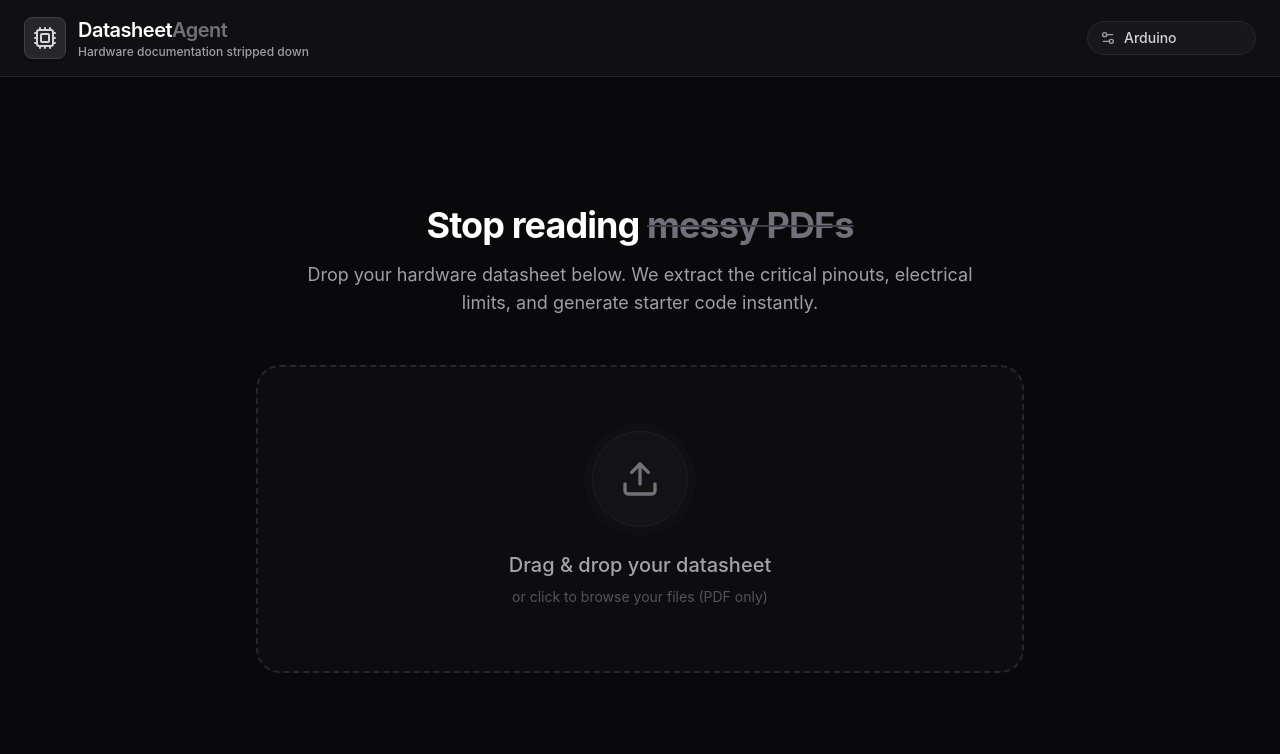
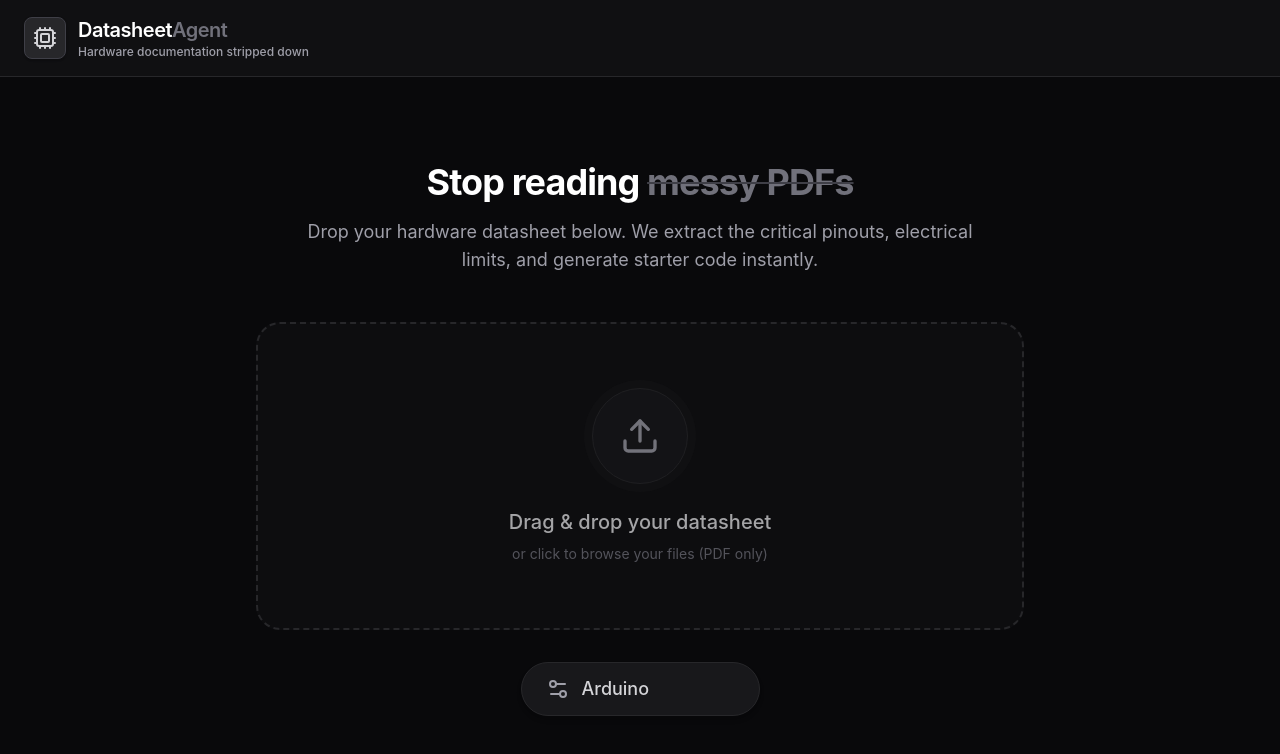
Before and after one commit to brandon-1127/Datasheet-Agent, a React (Vite) app in the folder frontend/: page / in a window 1280 px wide. Shown: the top 754 px of the page. Built offline with nearby package versions, Linux system fonts and the light colour scheme.

Commit message:
starting data processing UI

```diff
--- a/frontend/package.json
+++ b/frontend/package.json
@@ -11,7 +11,8 @@
   },
   "dependencies": {
     "react": "^19.2.0",
-    "react-dom": "^19.2.0"
+    "react-dom": "^19.2.0",
+    "reactflow": "^11.11.4"
   },
   "devDependencies": {
     "@eslint/js": "^9.39.1",
--- a/frontend/src/App.tsx
+++ b/frontend/src/App.tsx
@@ -2,30 +2,65 @@ import { useState, useCallback } from 'react';
 import { useDropzone } from 'react-dropzone';
 import { Upload, FileText, Cpu, Settings2 } from 'lucide-react';
 import classNames from 'classnames';
+import { ReactFlow, Background, Controls } from 'reactflow';
+import 'reactflow/dist/style.css';
 
+
+/**
+ * Welcome to React!
+ *
+ * A React "Component" is just a JavaScript function that returns UI (HTML).
+ * The HTML inside this JavaScript file is called JSX (or TSX if using TypeScript).
+ * Notice how we can mix JavaScript logic and HTML tags in the same file!
+ */
 function App() {
+  /**
+   * STATE in React:
+   * This is how React remembers things. `useState` gives us two things:
+   * 1. `file`: The current value (initially `null` because no file is selected).
+   * 2. `setFile`: A function we call to change the value.
+   * Whenever `setFile` is called, React automatically re-draws the entire screen!
+   */
   const [file, setFile] = useState<File | null>(null);
 
+  /**
+   * This function runs when a user drops a file onto the screen.
+   * It takes the array of `acceptedFiles` and uses `setFile` to save the very first one [0].
+   */
   const onDrop = useCallback((acceptedFiles: File[]) => {
     if (acceptedFiles.length > 0) {
-      setFile(acceptedFiles[0]);
+      setFile(acceptedFiles[0]); // This tells React to re-render the screen
     }
   }, []);
 
+  /**
+   * This is a "Hook" from a library called `react-dropzone`.
+   * It handles all the complex logic of dragging, hovering, and reading files from the browser,
+   * so we don't have to write it ourselves!
+   */
   const { getRootProps, getInputProps, isDragActive } = useDropzone({
-    onDrop,
-    accept: {
-      'application/pdf': ['.pdf']
-    },
-    maxFiles: 1
+    onDrop, // Tell it to run our onDrop function above when a file is dropped
+    accept: { 'application/pdf': ['.pdf'] }, // ONLY allow PDFs
+    maxFiles: 1 // Only one file at a time
   });
 
   return (
+    // Tailwind CSS Explained:
+    // Every `className` here is actually a pre-written CSS style.
+    // - `min-h-screen`: Make this block take up at least 100% of the screen height.
+    // - `bg-zinc-950`: Background color is a very dark gray (almost black).
+    // - `text-zinc-100`: Text color is very light gray (almost white).
+    // - `flex flex-col`: Use CSS flexbox to stack things vertically (Column).
     <div className="min-h-screen bg-zinc-950 text-zinc-100 flex flex-col font-sans">
-      {/* Header */}
+
+      {/*
+        HEADER SECTION
+        `sticky top-0 z-50` makes the header stick to the top of the screen when scrolling.
+      */}
       <header className="border-b border-zinc-800 bg-zinc-900/50 backdrop-blur-md px-6 py-4 flex items-center justify-between sticky top-0 z-50">
         <div className="flex items-center gap-3">
           <div className="bg-zinc-800 p-2 rounded-lg border border-zinc-700 shadow-sm">
+            {/* The `<Cpu />` tag is importing an SVG icon from the lucide-react library */}
             <Cpu className="w-6 h-6 text-zinc-300" />
           </div>
           <div>
@@ -34,25 +69,14 @@ function App() {
           </div>
         </div>
 
-        <div className="flex gap-4 items-center">
-          <div className="flex items-center gap-2 bg-zinc-900 px-3 py-1.5 rounded-full border border-zinc-800">
-            <Settings2 className="w-4 h-4 text-zinc-400" />
-            <select className="bg-transparent text-sm font-medium text-zinc-300 outline-none appearance-none cursor-pointer">
-              <option value="arduino">Arduino</option>
-              <option value="esp32">ESP32</option>
-              <option value="nordic">Nordic nRF52</option>
-              <option value="raspberry-pi-pico">Raspberry Pi Pico</option>
-              <option value="raspberry-pi-5/4">Raspberry Pi 5/4</option>
-              <option value="stm32">STM32</option>
-              <option value="mspm430">MSPM430</option>
 
-            </select>
-          </div>
-        </div>
       </header>
 
-      {/* Main Content Area */}
-      <main className="flex-1 flex flex-col items-center justify-center p-8 max-w-5xl mx-auto w-full">
+      {/*
+        MAIN CONTENT AREA
+        This is where the big drag and drop box lives.
+      */}
+      <main className="flex-1 flex flex-col items-center justify-center p-8 max-w-[1600px] mx-auto w-full">
 
         <div className="text-center mb-12">
           <h2 className="text-4xl font-bold tracking-tight text-white mb-4">
@@ -63,7 +87,11 @@ function App() {
           </p>
         </div>
 
-        {/* Dropzone Container */}
+        {/*
+          DROPZONE CONTAINER
+          `classNames` is a tool that lets us write "if/else" logic for CSS.
+          If `isDragActive` is true (the user is hovering a file), it adds the green `bg-zinc-800/50` colors!
+        */}
         <div
           {...getRootProps()}
           className={classNames(
@@ -71,36 +99,44 @@ function App() {
             {
               "border-zinc-500 bg-zinc-800/50": isDragActive,
               "border-zinc-800 hover:border-zinc-700 hover:bg-zinc-900/50": !isDragActive && !file,
-              "border-emerald-900/50 bg-emerald-950/20": !!file
+              "border-emerald-900/50 bg-emerald-950/20": !!file // If `file` exists, make it green!
             }
           )}
         >
-          {/* Subtle background glow effect */}
+          {/* Subtle background glow effect (purely visual) */}
           <div className="absolute inset-0 bg-gradient-to-b from-transparent via-zinc-800/5 to-transparent opacity-0 group-hover:opacity-100 transition-opacity pointer-events-none" />
 
+          {/* This is a hidden HTML input that actually accepts the file when clicked */}
           <input {...getInputProps()} />
 
+          {/*
+            CONDITIONAL RENDERING (The coolest part of React!)
+            If `file` is TRUE (we have a file), show the first <div> block.
+            If `file` is FALSE (null), show the second <div> block with the Upload icon.
+          */}
           {file ? (
-            <div className="flex flex-col items-center text-center z-10 transition-all">
-              <div className="w-20 h-20 rounded-2xl bg-zinc-800 border border-zinc-700 flex items-center justify-center mb-6 shadow-xl">
-                <FileText className="w-10 h-10 text-zinc-300" />
-              </div>
-              <h3 className="text-xl font-semibold text-white mb-2">{file.name}</h3>
-              <p className="text-sm text-zinc-400 mb-8">{(file.size / 1024 / 1024).toFixed(2)} MB</p>
 
-              <button
-                className="bg-zinc-100 text-zinc-950 px-8 py-3 rounded-full font-semibold hover:bg-white transition-colors shadow-lg shadow-white/5 disabled:opacity-50"
-                onClick={(e) => { e.stopPropagation(); /* TODO: trigger processing */ }}
-              >
-                Process Datasheet
-              </button>
+            // --- BLOCK 1: WE HAVE A FILE ---
+            <div className="w-full h-full min-h-[600px] rounded-3xl overflow-hidden border border-zinc-700 bg-zinc-900 shadow-xl bg-opacity-50">
+                <ReactFlow
+                  nodes={[{ id: '1', position: { x: 100, y: 100 }, data: { label: 'Microcontroller (Drop Datasheet to Process)' } }]}
+                  edges={[]}
+                  fitView
+                >
+                  {/* These add the dotted background and zoom controls! */}
+                  <Background color="#52525b" gap={16} />
+                  <Controls className="bg-zinc-800 fill-white text-white border-zinc-700" />
+                </ReactFlow>
             </div>
           ) : (
+
+            // --- BLOCK 2: NO FILE YET ---
             <div className="flex flex-col items-center text-center z-10 opacity-70 group-hover:opacity-100 transition-opacity duration-300">
               <div className="w-24 h-24 rounded-full bg-zinc-900 border border-zinc-800 flex items-center justify-center mb-6 ring-8 ring-zinc-900/50 group-hover:ring-zinc-800/50 transition-all">
                 <Upload className="w-10 h-10 text-zinc-400" />
               </div>
               <h3 className="text-xl font-medium text-zinc-200 mb-2">
+                {/* Dynamically change the text if dragging! */}
                 {isDragActive ? "Drop the PDF here..." : "Drag & drop your datasheet"}
               </h3>
               <p className="text-sm text-zinc-500">
@@ -110,6 +146,28 @@ function App() {
           )}
         </div>
 
+        {/*
+          BOARD SELECTION DROPDOWN
+          We moved this here! Let's look at the Tailwind classes we added:
+          - `mt-8`: Adds "Margin Top" to separate it from the drop box above it.
+          - `px-6 py-3`: Padding on the X (left/right) and Y (up/down) axes. We doubled these numbers!
+          - `text-lg`: Makes the text "large". The icon size `w-6 h-6` was also increased.
+          transition-transform hover:scale-105
+        */}
+        <div className="flex gap-4 items-center mt-8">
+          <div className="flex items-center gap-3 bg-zinc-900 px-6 py-3 rounded-full border border-zinc-800 shadow-md">
+            <Settings2 className="w-6 h-6 text-zinc-400" />
+            <select className="bg-transparent text-lg font-medium text-zinc-300 outline-none appearance-none cursor-pointer">
+              <option value="arduino">Arduino</option>
+              <option value="esp32">ESP32</option>
+              <option value="nordic">Nordic nRF52</option>
+              <option value="raspberry-pi-pico">Raspberry Pi Pico</option>
+              <option value="raspberry-pi-5/4">Raspberry Pi 5/4</option>
+              <option value="stm32">STM32</option>
+            </select>
+          </div>
+        </div>
+
       </main>
     </div>
   );
--- a/frontend/tailwind.config.js
+++ b/frontend/tailwind.config.js
@@ -1,11 +1,30 @@
-/** @type {import('tailwindcss').Config} */
+/**
+ * TAILWIND CSS CONFIGURATION
+ * @type {import('tailwindcss').Config}
+ */
 export default {
+  /**
+   * CONTENT:
+   * Tailwind searches these specific files for class names (like `bg-zinc-950`).
+   * If it finds a class here, it automatically generates the real CSS for it behind the scenes!
+   * This means our final CSS file only contains the styles we actually used.
+   */
   content: [
     "./index.html",
-    "./src/**/*.{js,ts,jsx,tsx}",
+    "./src/**/*.{js,ts,jsx,tsx}", // Search all JS/TS files in the src folder
   ],
+
+  /**
+   * THEME:
+   * Here we can override or add to Tailwind's default design system.
+   */
   theme: {
     extend: {
+      /**
+       * COLORS:
+       * We added our own custom shades of the "zinc" (grayish) palette here.
+       * Because we defined `zinc-950` here, we can now type `bg-zinc-950` in App.tsx!
+       */
       colors: {
         'zinc-950': '#09090b',
         'zinc-900': '#18181b',
```
Also changed, not shown: frontend/src/index.css (+13 -0 lines), 1 other file (tests, documents, lock files or other folders).
